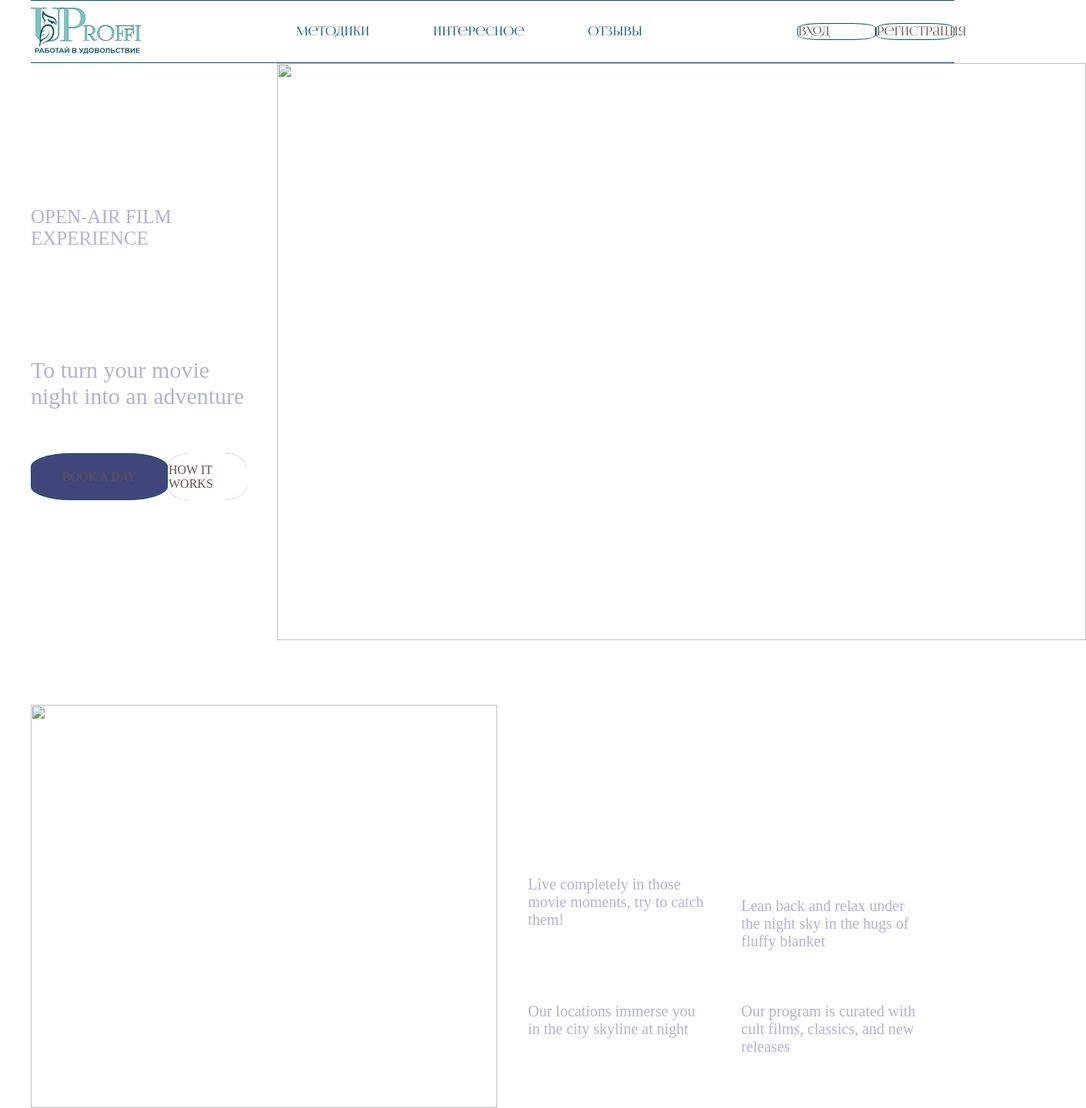
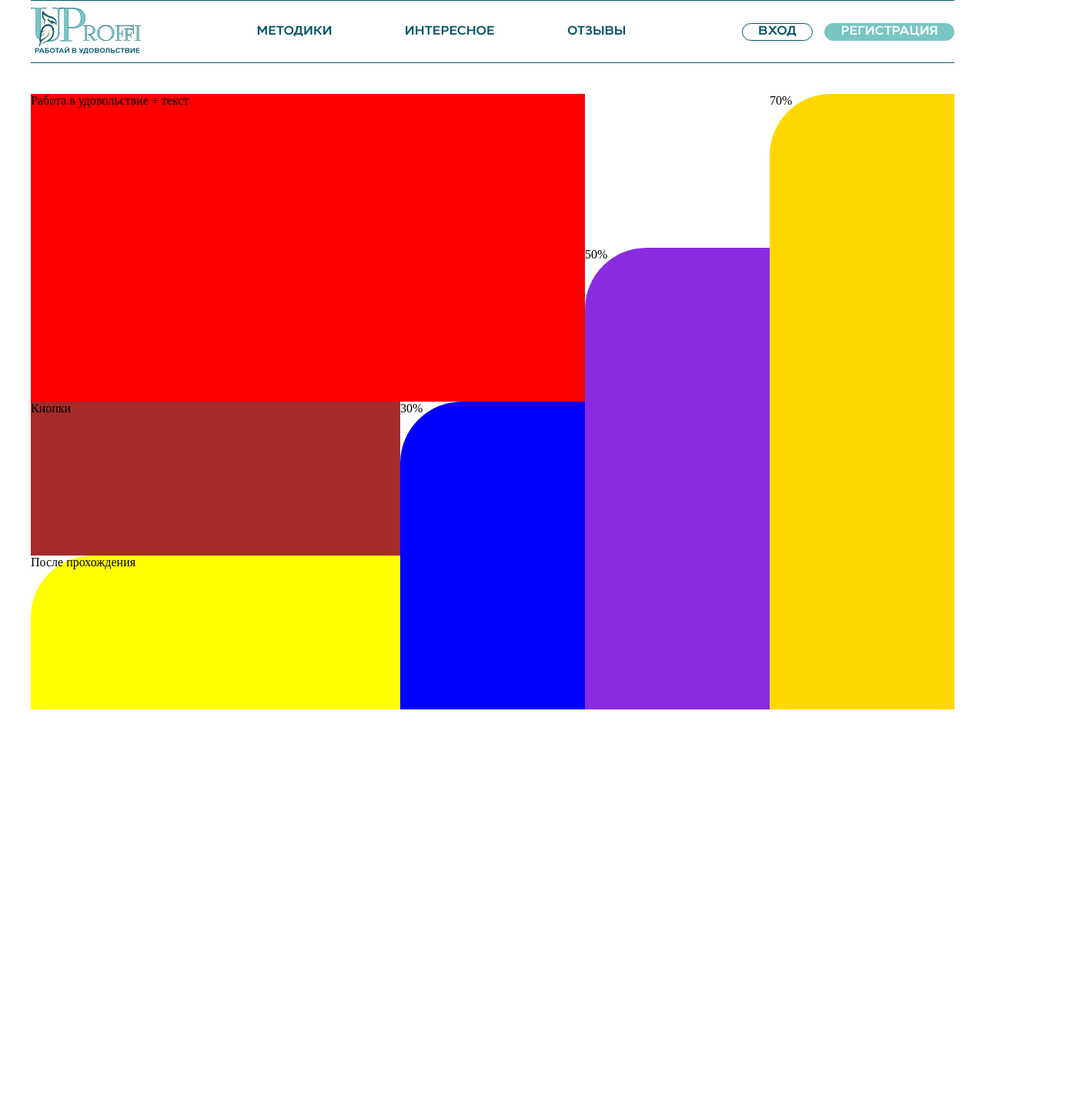
Before and after one commit to NikitaKolchin/cg-layout, a plain HTML site: page index.html in a window 1280 px wide. Shown: the whole page at 77% size, 1411 px wide, since content can reach past the window. After the commit the page ends 972 px from the top, so only its background shows below. Drawn offline with Linux system fonts and the light colour scheme.

Commit message:
221205_1

```diff
--- a/index.html
+++ b/index.html
@@ -16,65 +16,26 @@
   <header class="container header d-flex flex-sb flex-ac">
     <img src="images/logo_top.svg" alt="">
     <nav class="menu">
-      <ul class="d-flex flex-sb menu--decor text-gs">
+      <ul class="d-flex flex-sb menu--decor text-gs uppercase">
           <li><a class = "menu__item menu__item--tx-medium" href="">Методики</a></li>
           <li><a class = "menu__item menu__item--tx-medium" href="">Интересное</a></li>
           <li><a class = "menu__item menu__item--tx-medium" href="">Отзывы</a></li>
       </ul>
     </nav>
-    <div class="d-flex">
-      <a class="btn text-gs" href="">Вход</a>
-      <a class="btn text-gs" href="">Регистрация</a>
+    <div class="top-btns d-flex flex-sb">
+      <a class="btn-top btn-top--sec text-gs uppercase" href="">Вход</a>
+      <a class="btn-top btn-top--prim text-gs uppercase" href="">Регистрация</a>
     </div>
   </header>
-  <section class="rooftop">
-    <div class="container d-flex flex-ac">
-      <div class="rooftop-cont d-flex flex-col flex-sb">
-        <div>
-          <p class="text-dg rooftop--tx-small uppercase">Open-Air Film Experience</p> <br>
-          <h1 class="text-js rooftop--tx-big">Rooftop Cinema</h1><br>
-          <p class="text-dg rooftop--tx-medium">To turn your movie night into an adventure</p>
-        </div>
-        <div class="rooftop__btns d-flex">
-          <a class="btn text-dg btn--prim d-flex uppercase" href="">Book a day</a>
-          <a class="btn text-dg btn--sec d-flex uppercase" href="">How it works</a>
-        </div>
-      </div>
-      <div>
-        <img class="rooftop__img" src="images/bg.jpg" alt="">
-      </div>
+   <section class="main container">
+    <div class="wrapper">
+      <div class="box1">Работа в удовольствие  + текст </div>
+      <div class="box2">Кнопки</div>
+      <div class="box3 box--br">После прохождения</div>
+      <div class="box4 box--br">30%</div>
+      <div class="box5 box--br">50%</div>
+      <div class="box6 box--br">70%</div>
     </div>
-  </section>
-  <section class="benefits">
-    <div class="container d-flex">
-      <img class="video" src="images/video.jpg" alt="">
-      <div class="benefits-cont">
-        <h2 class="text-js benefits--tx-big">Open-air film <br> experience</h2>
-        <div class="d-grid benefits-cont--two-cols">
-            <div class="benefits-cont__item">
-                <h3  class="text-dg benefits--tx-medium" >Personal Headphones</h3>
-                <p class="text-dg benefits--tx-small">Live completely in those movie moments, try to catch them!</p>
-            </div>
-            <div class="benefits-cont__item">
-                <h3  class="text-dg benefits--tx-medium" >Chairs & Cozy Blankets</h3>
-                <p class="text-dg benefits--tx-small">Lean back and relax under the night sky in the hugs of fluffy blanket</p>
-            </div>
-            <div class="benefits-cont__item">
-                <h3  class="text-dg benefits--tx-medium" >City Views</h3>
-                <p class="text-dg benefits--tx-small">Our locations immerse you in the city skyline at night</p>
-            </div>
-            <div class="benefits-cont__item">
-                <h3  class="text-dg benefits--tx-medium" >Iconic Movies</h3>
-                <p class="text-dg benefits--tx-small">Our program is curated with cult films, classics, and new releases</p>
-            </div>
-        </div>
-      </div>
-    </div>
-
-  </section>
-
-
-  <section>
   </section>
 </body>
 </html>
--- a/styles/style.css
+++ b/styles/style.css
@@ -66,10 +66,11 @@
 }
 
 .text-gs {
-    font-family: 'Lighthaus', sans-serif;
+    font-family: 'Giga Sans Semi', sans-serif;
 }
 .text-lh {
-    font-family: 'Giga Sans Semi', sans-serif;
+    font-family: 'Lighthaus', sans-serif;
+
 }
 
 .text-size-medium {
@@ -90,10 +91,11 @@
     height: 80px;
     border-bottom: #045569 solid;
     border-bottom-width: 1px;
+    margin-bottom: 40px;
 }
 
 .menu {
-    width: 450px;
+    width: 40%;
 }
 
 .menu--decor {
@@ -109,102 +111,89 @@
     font-size: medium;
 }
 
-.btn {
-    border: 1px solid #045569;
-    width: 100px;
-    border-radius: 29%;
+.top-btns {
+    width: 23%;
+}
+.btn-top {
+    border-radius: 15px;
+    padding-left: 20px;
+    padding-right: 20px;
     text-decoration: none;
     justify-content: center;
     align-items: center;
-    color: rgb(104, 79, 79);
     font-size: medium;
 }
 
-.btn--prim {
-    height: 59px;
-    width: 176px;
-    background-color: #40467C;
+.btn-top--prim {
+    border: 1px solid #77C6C4;
+    background-color: #77C6C4;
+    color: white;
 }
 
-.btn--sec {
-    outline: 2px solid white;
-    outline-offset: -2px;
+.btn-top--sec {
+    border: 1px solid #045569;
+    color: #045569;
 
 }
 
-/* Rooftop cinema */
+/* Main */
 
-.rooftop{
-    margin-bottom: 80px;
+.main{
+   height: 850px;
 }
 
-.rooftop-cont {
-    width: 455px;
-    height: 382px;
-    margin-right: 40px;
+.wrapper {
+    display: grid;
+    grid-template-columns: repeat(5, 1fr);
+    grid-template-rows: repeat(4, 1fr);
+}
+
+.box--br {
+    border-top-left-radius: 80px 80px;
+}
+
+.box1 {
+    height: 400px;
+    background-color: red;
+    grid-column: 1 / 4;
+    grid-row: 1 / 3;
+
+}
+.box2 {
+    background-color: brown;
+    grid-column: 1 / 3;
+    grid-row: 3 / 4;
+
+}
+.box3 {
+    background-color: yellow;
+    grid-column: 1 / 3;
+    grid-row: 4 / 5;
+
+}
+
+.box4 {
+    background-color: blue;
+    grid-column: 3 / 4;
+    grid-row: 3 / 5;
+}
+
+.box5 {
+    background-color: blueviolet;
+    grid-column: 4/ 5;
+    grid-row: 2 / 5;
+}
+
+.box6 {
+    background-color: gold;
+    grid-column: 5 / 6;
+    grid-row: 1 / 5;
+
 }
 
 
 
-.rooftop__img {
-    overflow: hidden;
-    height: 750px;
-    width: 1051px;
-}
 
-.rooftop--tx-big{
-    font-size: 45px;
-    font-weight: normal;
-    color: #fff;
-}
-.rooftop--tx-medium
-{
-    font-size: 30px;
-    color: #B2B2D3;
-}
-
-.rooftop--tx-small{
-    font-size: 25px;
-    color: #B2B2D3;
-}
-
-/* benefits */
-
-
-.benefits {
-
-}
-.video {
-    width: 606px;
-    height: 524px;
-}
-
-.benefits--tx-big{
-    margin: 40px;
-    font-size: 40px;
-    font-weight: normal;
-    color: #fff;
-}
-
-.benefits--tx-medium
-{
-    font-size: 25px;
-    color: white;
-}
-
-.benefits--tx-small{
-    font-size: 20px;
-    color: #B2B2D3;
-}
-
-.benefits-cont--two-cols {
-    margin: 20px;
-    grid-template-columns: repeat(2,1fr)
-}
-
-.benefits-cont__item {
-    margin: 20px;
-}
 
 .visually-hidden {
   position: absolute;
```
